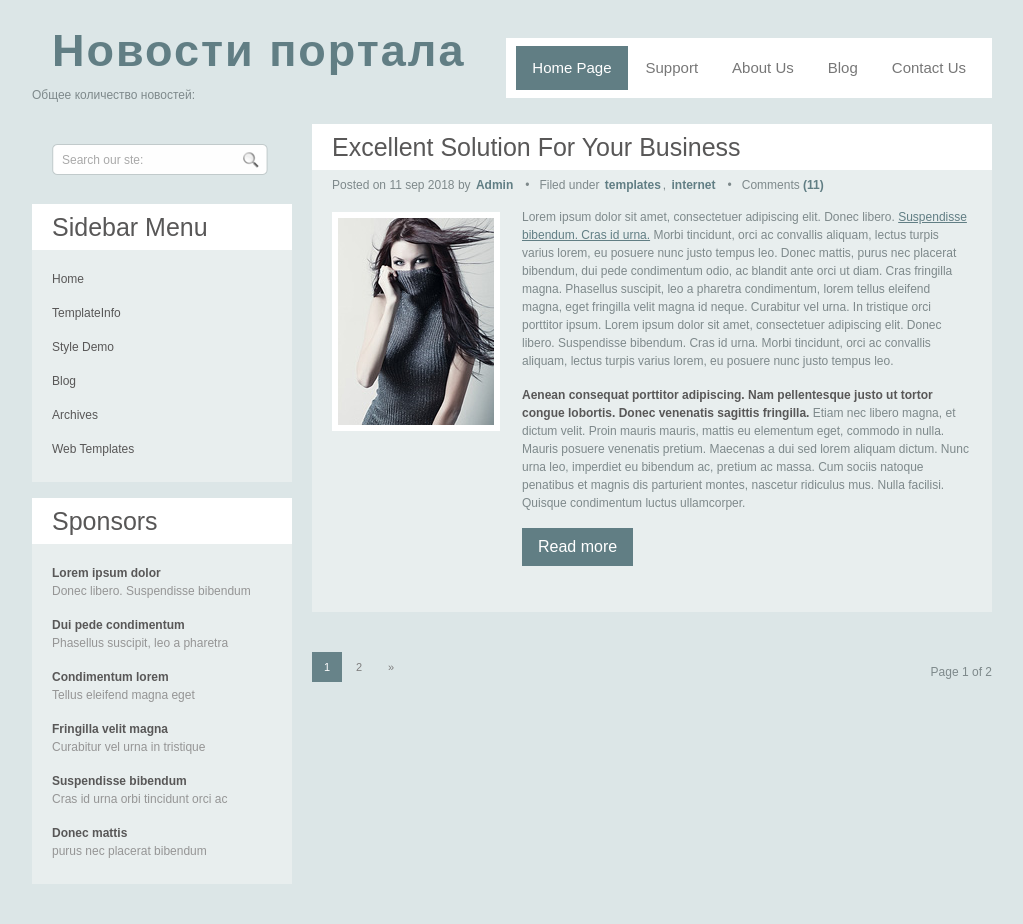
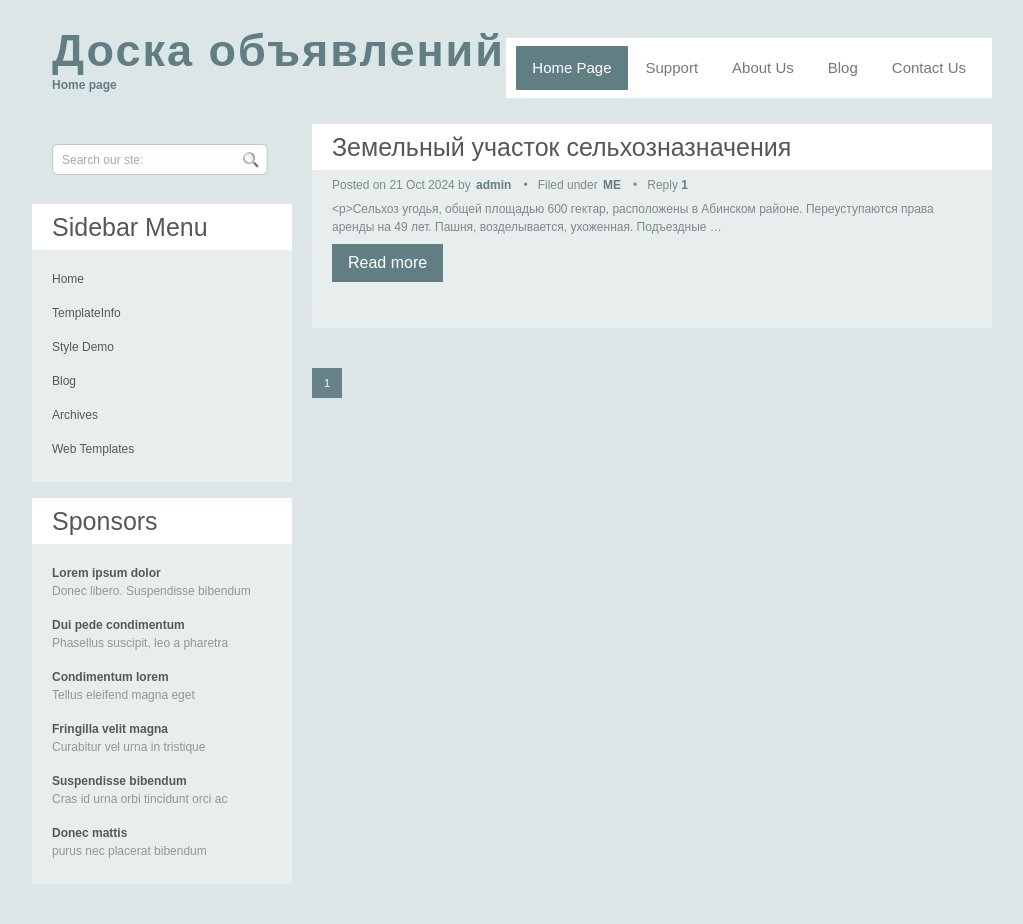
Before and after one commit to bit-trade/BulletinBoard, a Django app: page / in a window 1280 px wide. Shown: the top 924 px of the page, without its empty margins (128-1151 px from the left). Run offline with Django 5.2, Linux system fonts and the light colour scheme; data comes from the database, SQL or seed files in the repository; both versions use the stored data as it was after the commit; tables that the repository leaves empty hold one stand-in row (values such as "Sample post").

Commit message:
view и template для страницы объявления. пагинация на стартовой. изменение блоков title и header

```diff
--- /dev/null
+++ b/website/bb_announce/urls.py
@@ -0,0 +1,7 @@
+from django.urls import path
+from .views import AdvertDetail
+
+
+urlpatterns = [
+    path('<int:pk>/', AdvertDetail.as_view(), name='advert_detail'),
+]
--- a/website/bb_announce/views.py
+++ b/website/bb_announce/views.py
@@ -1,10 +1,16 @@
-from django.views.generic import ListView
+from django.views.generic import ListView, DetailView
 from .models import Announcement
 
 
-class AnnouncementList(ListView):
+class AdvertList(ListView):
     model = Announcement
     ordering = '-data_creation'
     template_name = 'bb_announce/home.html'
-    context_object_name = 'announcements'
+    context_object_name = 'adverts'
     paginate_by = 15
+
+
+class AdvertDetail(DetailView):
+    model = Announcement
+    context_object_name = 'advert'
+    template_name = 'bb_announce/advert.html'
--- a/website/bulletin_board/settings.py
+++ b/website/bulletin_board/settings.py
@@ -27,7 +27,7 @@ SECRET_KEY = secret_key
 # SECURITY WARNING: don't run with debug turned on in production!
 DEBUG = True
 
-ALLOWED_HOSTS = ['127.0.0.1', 'localhost']
+ALLOWED_HOSTS = ['127.0.0.1', '127.0.0.2',  'localhost']
 
 
 # Application definition
--- a/website/bulletin_board/urls.py
+++ b/website/bulletin_board/urls.py
@@ -16,10 +16,11 @@ Including another URLconf
 """
 from django.contrib import admin
 from django.urls import path, include
-from bb_announce.views import AnnouncementList
+from bb_announce.views import AdvertList
 
 urlpatterns = [
-    path('', AnnouncementList.as_view(), name='home'),
+    path('', AdvertList.as_view(), name='home'),
     path('admin/', admin.site.urls),
     path('tinymce/', include('tinymce.urls')),
+    path('announcement/', include('bb_announce.urls')),
 ]
--- a/website/static/css/style.css
+++ b/website/static/css/style.css
@@ -185,7 +185,7 @@ h1 small {
 }
 .content .mainbar .post_content {
 	float:right;
-	width:450px;
+	/*width:450px;*/
 }
 .content .mainbar .post_content strong {
 	color:#585757;
--- a/website/templates/bb_announce/home.html
+++ b/website/templates/bb_announce/home.html
@@ -1,40 +1,59 @@
 {% extends 'index.html' %}
 
 {% block title %}
+Home page
 {% endblock title %}
 
 {% block header %}
-<h1><a href="#" title="Новости портала">Новости портала</a></h1>
-<p>Общее количество новостей: {#{{ news|length }}#}</p>
+Home page
 {% endblock header %}
 
 {% block content %}
+{% if adverts %}
+{% for advert in adverts %}
+<div class="article">
+    <h2>{{ advert.title }}</h2>
+    <p class="infopost">
+        Posted on <span class="date">{{ advert.data_creation|date:'d M Y' }}</span> by <a href="#">{{ advert.user.username }}</a> &nbsp;&nbsp;&bull;&nbsp;&nbsp;
+        Filed under <a href="#">{{ advert.announce_cat.title }}</a> &nbsp;&nbsp;&bull;&nbsp;&nbsp;
+        <a href="#" class="com">Reply <span>{{ advert.Reply_Announce_feedback.all.count }}</span></a>
+    </p>
+    <div class="clr"></div>
+    <div class="post_content">
+        {{ advert.content|truncatewords:20 }}
+        <p class="spec"><a href="announcement/{{ advert.id }}" class="rm">Read more</a></p>
+    </div>
+    <div class="clr"></div>
+</div>
+{% endfor %}
+<p class="pages">
+    {# Информация о предыдущих страницах #}
+    {% if page_obj.has_previous %}
+       <a href="?page=1">1</a>
+       {% if page_obj.previous_page_number != 1 %}
+           ...
+           <a href="?page={{ page_obj.previous_page_number }}">{{ page_obj.previous_page_number }}</a>
+       {% endif %}
+    {% endif %}
 
-<h2><span>Excellent Solution</span> For Your Business</h2>
-<p class="infopost">Posted on <span class="date">11 sep 2018</span> by <a href="#">Admin</a> &nbsp;&nbsp;&bull;&nbsp;&nbsp;
-    Filed under <a href="#">templates</a>, <a href="#">internet</a> &nbsp;&nbsp;&bull;&nbsp;&nbsp;
-    <a href="#" class="com">Comments <span>(11)</span></a></p>
-<div class="clr"></div>
-<div class="img"><img src="static/images/img1.jpg" width="156" height="207" alt="" class="fl"/></div>
-<div class="post_content">
-    <p>Lorem ipsum dolor sit amet, consectetuer adipiscing elit. Donec libero. <a href="#">Suspendisse
-        bibendum. Cras id urna.</a> Morbi tincidunt, orci ac convallis aliquam, lectus turpis varius
-        lorem, eu posuere nunc justo tempus leo. Donec mattis, purus nec placerat bibendum, dui pede
-        condimentum odio, ac blandit ante orci ut diam. Cras fringilla magna. Phasellus suscipit,
-        leo a pharetra condimentum, lorem tellus eleifend magna, eget fringilla velit magna id
-        neque. Curabitur vel urna. In tristique orci porttitor ipsum. Lorem ipsum dolor sit amet,
-        consectetuer adipiscing elit. Donec libero. Suspendisse bibendum. Cras id urna. Morbi
-        tincidunt, orci ac convallis aliquam, lectus turpis varius lorem, eu posuere nunc justo
-        tempus leo.</p>
-    <p><strong>Aenean consequat porttitor adipiscing. Nam pellentesque justo ut tortor congue
-        lobortis. Donec venenatis sagittis fringilla.</strong> Etiam nec libero magna, et dictum
-        velit. Proin mauris mauris, mattis eu elementum eget, commodo in nulla. Mauris posuere
-        venenatis pretium. Maecenas a dui sed lorem aliquam dictum. Nunc urna leo, imperdiet eu
-        bibendum ac, pretium ac massa. Cum sociis natoque penatibus et magnis dis parturient montes,
-        nascetur ridiculus mus. Nulla facilisi. Quisque condimentum luctus ullamcorper.</p>
-    <p class="spec"><a href="#" class="rm">Read more</a></p>
-</div>
-<div class="clr"></div>
+    {# Информация о текущей странице #}
+    <span>{{ page_obj.number }}</span>
+
+    {# Информация о следующих страницах #}
+    {% if page_obj.has_next %}
+       <a href="?page={{ page_obj.next_page_number }}">{{ page_obj.next_page_number }}</a>
+       {% if paginator.num_pages != page_obj.next_page_number %}
+           ...
+           <a href="?page={{ page_obj.paginator.num_pages }}">{{ page_obj.paginator.num_pages }}</a>
+       {% endif %}
+    {% endif %}
+</p>
+<!--<p class="pages">-->
+<!--    <small>Page 1 of 2</small> <span>1</span> <a href="#">2</a> <a href="#">&raquo;</a>-->
+<!--</p>-->
+{% else %}
+<h1>Объявлений нет</h1>
+{% endif %}
 {% endblock content %}
 
 {% block footer %}
--- a/website/templates/index.html
+++ b/website/templates/index.html
@@ -3,9 +3,7 @@
 <head>
     {% load static %}
     <title>
-        {% block title %}
-        Доска объявлений
-        {% endblock title %}
+        Доска объявлений |&nbsp{% block title %}{% endblock title %}
     </title>
     <meta http-equiv="Content-Type" content="text/html; charset=utf-8"/>
     <link href="{% static 'css/style.css' %}" rel="stylesheet" type="text/css"/>
@@ -20,18 +18,17 @@
             <!-- End Slider -->
             <div class="menu_nav">
                 <ul>
-                    <li class="active"><a href="index.html"><span>Home Page</span></a></li>
-                    <li><a href="support.html"><span>Support</span></a></li>
-                    <li><a href="about.html"><span>About Us</span></a></li>
-                    <li><a href="blog.html"><span>Blog</span></a></li>
-                    <li><a href="contact.html"><span>Contact Us</span></a></li>
+                    <li class="active"><a href="{% url 'home' %}"><span>Home Page</span></a></li>
+                    <li><a href="{% url 'home' %}"><span>Support</span></a></li>
+                    <li><a href="{% url 'home' %}"><span>About Us</span></a></li>
+                    <li><a href="{% url 'home' %}"><span>Blog</span></a></li>
+                    <li><a href="{% url 'home' %}"><span>Contact Us</span></a></li>
                 </ul>
             </div>
             <!--Begin Header -->
             <div class="logo">
-                {% block header %}
-                <h1><a href="#"><span>Доска объявлений</span> <small>Company Slogan Here</small></a></h1>
-                {% endblock header %}
+                <h1><a href="{% url 'home' %}"><span>Доска объявлений</span>
+                    <small>{% block header %}Company Slogan Here{% endblock header %}</small></a></h1>
             </div>
             <!--End Header -->
             <div class="clr"></div>
@@ -41,12 +38,8 @@
         <div class="content_resize">
             <div class="mainbar">
                 <!-- Begin Content -->
-                <div class="article">
                     {% block content %}{% endblock content %}
-                </div>
                 <!-- End Content -->
-                {# Пагинация #}
-                <p class="pages"><small>Page 1 of 2</small> <span>1</span> <a href="#">2</a> <a href="#">&raquo;</a></p>
             </div>
             <div class="sidebar">
                 <div class="searchform">
```
Also changed, not shown: website/templates/bb_announce/advert.html (added, +63 -0 lines), website/BulletinBoard.sqlite3.
